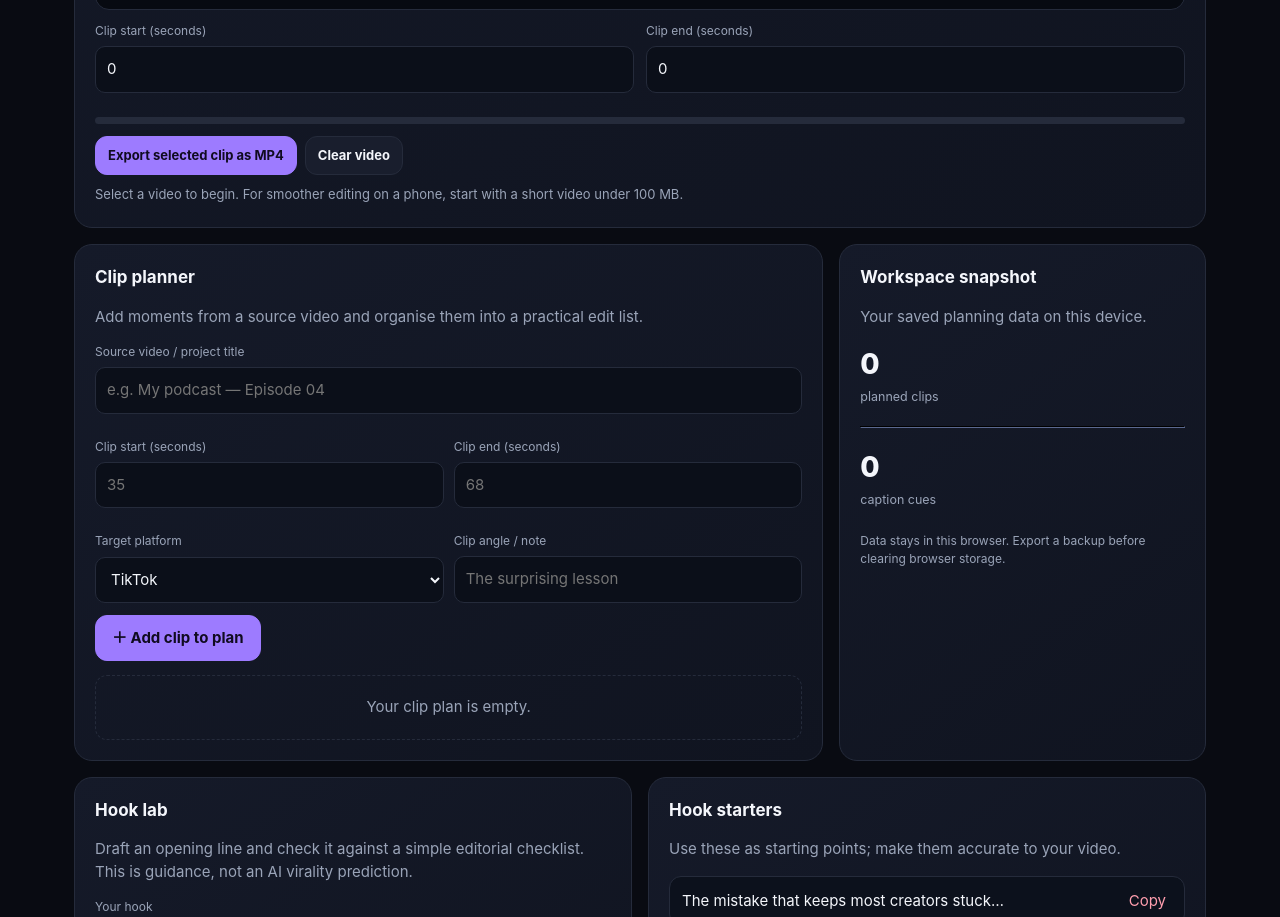
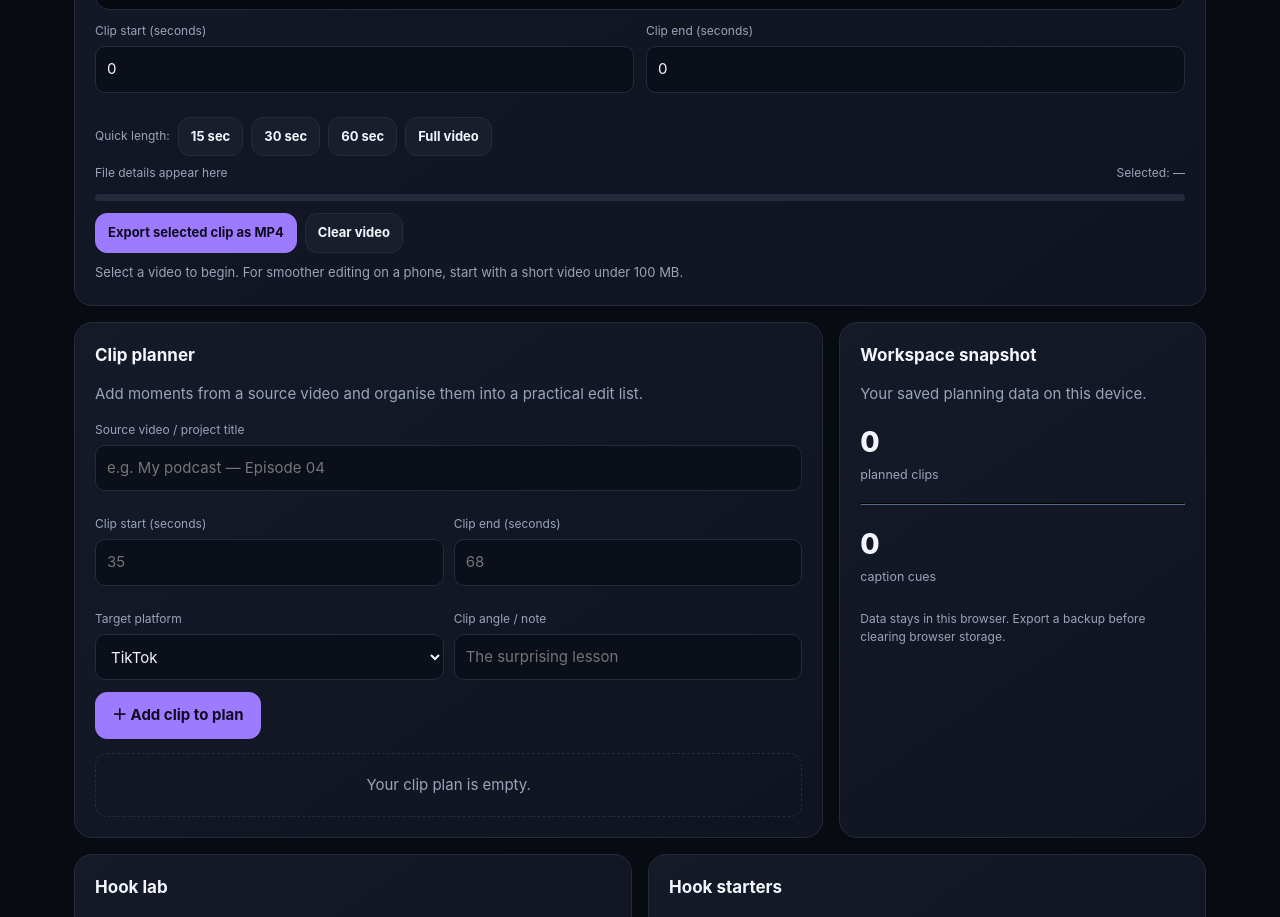
Before and after one commit to Junior04643/clipforge, a plain HTML site: page index.html in a window 1280 px wide. Shown: the part 1570-2487 px from the top of the page. Drawn offline with Linux system fonts and the light colour scheme.

Commit message:
Add quick clip length controls and upload workspace details

```diff
--- a/index.html
+++ b/index.html
@@ -49,6 +49,8 @@
 <div class="field"><label for="videoStart">Clip start (seconds)</label><input id="videoStart" type="number" min="0" step="0.1" value="0" disabled></div>
 <div class="field"><label for="videoEnd">Clip end (seconds)</label><input id="videoEnd" type="number" min="0" step="0.1" value="0" disabled></div>
 </div>
+<div class="video-toolbar" aria-label="Quick clip lengths"><span class="muted" style="align-self:center;font-size:12px">Quick length:</span><button class="btn" type="button" data-clip-length="15" disabled>15 sec</button><button class="btn" type="button" data-clip-length="30" disabled>30 sec</button><button class="btn" type="button" data-clip-length="60" disabled>60 sec</button><button class="btn" type="button" id="fullVideoBtn" disabled>Full video</button></div>
+<div class="video-meta"><span id="fileDetails">File details appear here</span><span id="selectionDuration">Selected: —</span></div>
 <div class="progress" aria-label="Export progress"><span id="exportProgress"></span></div>
 <div class="video-toolbar"><button class="btn primary" id="exportClipBtn" type="button" disabled>Export selected clip as MP4</button><button class="btn" id="clearVideoBtn" type="button" disabled>Clear video</button></div>
 <div id="videoStatus" class="video-status" role="status" aria-live="polite">Select a video to begin. For smoother editing on a phone, start with a short video under 100 MB.</div>
```
